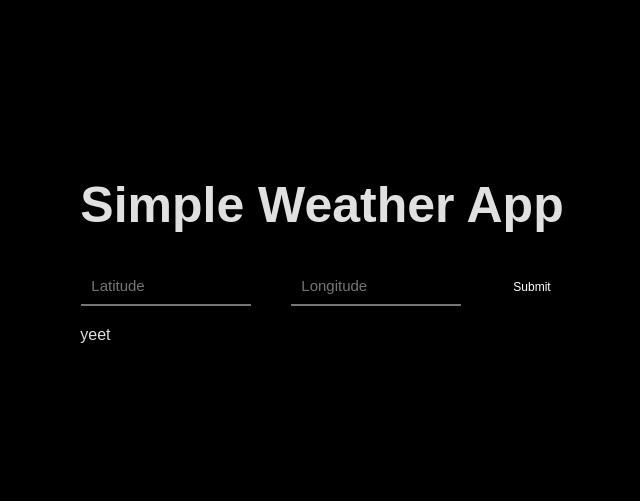
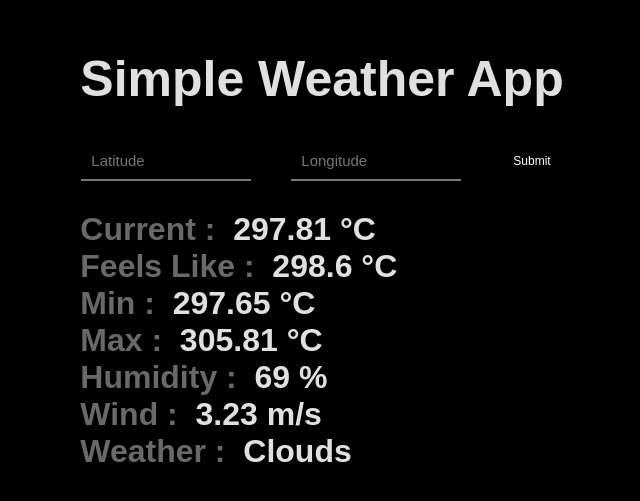
Before and after one commit to thinkty/weather, a React (Create React App) app: page / in a window 1280 px wide. Shown: the part 157-658 px from the top of the page, without its empty margins (318-958 px from the left). Built offline with nearby package versions, Linux system fonts and the light colour scheme.

Commit message:
Displaying result

```diff
--- a/src/Result.js
+++ b/src/Result.js
@@ -5,15 +5,81 @@ import React from 'react';
  */
 export default function Result(props) {
   const { data } = props;
-  const {  } = data;
+  const { current, daily } = data;
+
+  const { temp, feels_like, humidity, wind_speed, weather } = current;
+  const { temp: daily_temp } = daily[0];
+
+  const fields = [
+    {
+      label: 'Current',
+      value: `${temp} °C`
+    },
+    {
+      label: 'Feels Like',
+      value: `${feels_like} °C`
+    },
+    {
+      label: 'Min',
+      value: `${daily_temp.min} °C`
+    },
+    {
+      label: 'Max',
+      value: `${daily_temp.max} °C`
+    },
+    {
+      label: 'Humidity',
+      value: `${humidity} %`
+    },
+    {
+      label: 'Wind',
+      value: `${wind_speed} m/s`
+    },
+    {
+      label: 'Weather',
+      value: `${weather[0].main}`
+    },
+  ];
 
   return (
     <div
       style={{
-        marginTop: '20px'
+        marginTop: '30px',
+        display: 'grid',
+        justifyContent: 'start',
+        alignContent: 'center',
+        gridTemplateColumns: 'auto'
       }}
     >
-      yeet
+      {
+        fields.map((field) => (
+          <div
+            key={field.label}
+            style={{
+              display: 'grid',
+              justifyContent: 'start',
+              alignContent: 'center',
+              gridTemplateColumns: 'auto auto'
+            }}
+          >
+            <h1
+              style={{
+                margin: 0,
+                color: '#696969'
+              }}
+            >
+              { field.label } :
+            </h1>
+            <h1
+              style={{
+                margin: 0
+              }}
+            >
+              &nbsp;&nbsp;{ field.value }
+            </h1>
+          </div>
+        ))
+      }
     </div>
   );
 }
```
